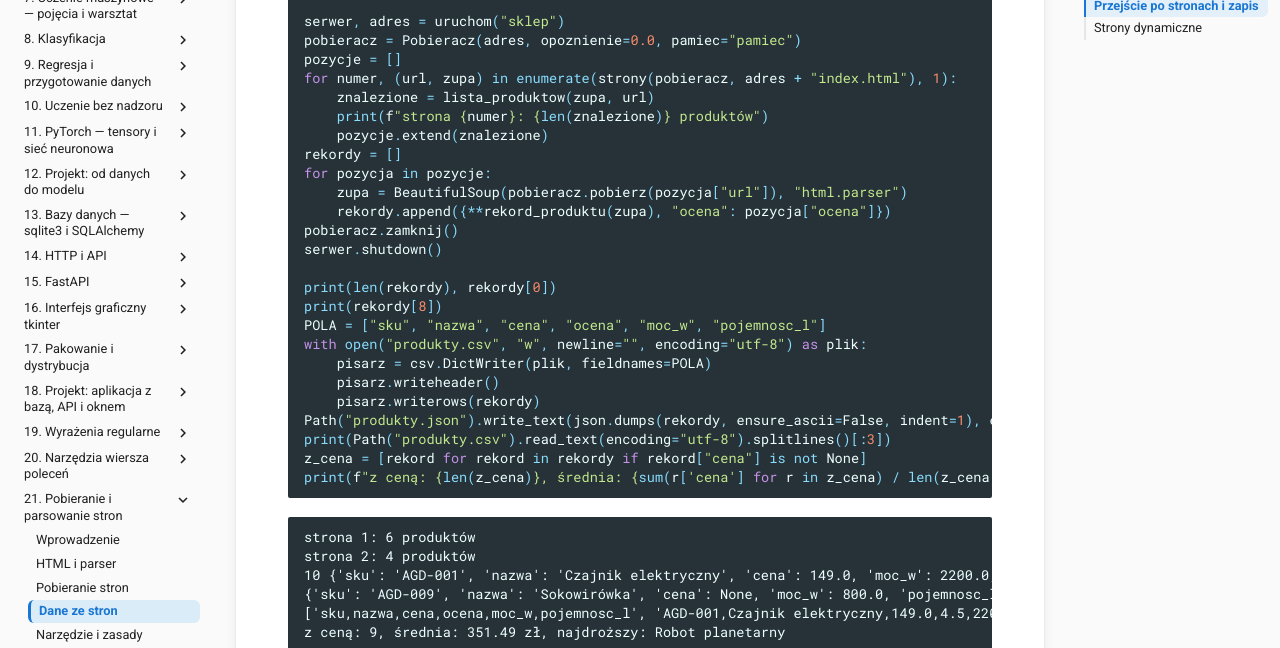
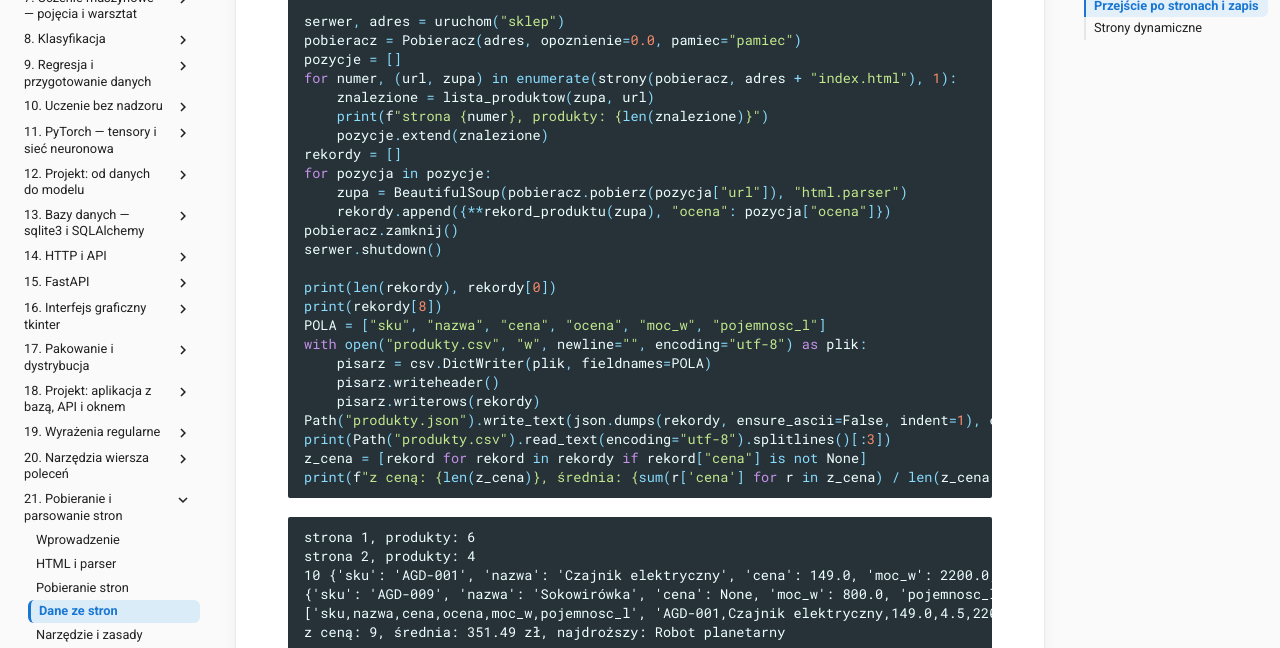
Before and after one commit to witoldprzygoda/python-notatki, an MkDocs documentation site: the page built from docs/zastosowania/21-scraping/dane-ze-stron.md, in a window 1280 px wide and 900 px high, scrolled down 3024 px. Shown: the part 153-801 px from the top of the window. Built offline with MkDocs 1.6.1 and Material for MkDocs 9.7.7, drawn with Linux system fonts in a browser that asks for light colours.

Commit message:
Print counts after a label in chapters 21 and 22 of Python Zastosowania
"strona 2: 4 produktów" and the report paragraph checked by the test
("3 transakcji") used the wrong numeral form; both now put the number after
a label. zbierz.py checked with verify_page.py, test_raport.py with pytest
(3 passed), on CPython 3.14.8 with the pinned chapter requirements.

Co-Authored-By: Claude Opus 5.5 <noreply@anthropic.com>

````diff
--- a/docs/zastosowania/21-scraping/dane-ze-stron.md
+++ b/docs/zastosowania/21-scraping/dane-ze-stron.md
@@ -124,7 +124,7 @@ pobieracz = Pobieracz(adres, opoznienie=0.0, pamiec="pamiec")
 pozycje = []
 for numer, (url, zupa) in enumerate(strony(pobieracz, adres + "index.html"), 1):
     znalezione = lista_produktow(zupa, url)
-    print(f"strona {numer}: {len(znalezione)} produktów")
+    print(f"strona {numer}, produkty: {len(znalezione)}")
     pozycje.extend(znalezione)
 rekordy = []
 for pozycja in pozycje:
@@ -147,8 +147,8 @@ print(f"z ceną: {len(z_cena)}, średnia: {sum(r['cena'] for r in z_cena) / len(
 ```
 
 ```{ .text .no-copy }
-strona 1: 6 produktów
-strona 2: 4 produktów
+strona 1, produkty: 6
+strona 2, produkty: 4
 10 {'sku': 'AGD-001', 'nazwa': 'Czajnik elektryczny', 'cena': 149.0, 'moc_w': 2200.0, 'pojemnosc_l': 1.7, 'ocena': 4.5}
 {'sku': 'AGD-009', 'nazwa': 'Sokowirówka', 'cena': None, 'moc_w': 800.0, 'pojemnosc_l': None, 'ocena': 3.9}
 ['sku,nazwa,cena,ocena,moc_w,pojemnosc_l', 'AGD-001,Czajnik elektryczny,149.0,4.5,2200.0,1.7', 'AGD-002,Toster dwukomorowy,199.0,4.2,850.0,']
````
Also changed, not shown: docs/zastosowania/22-office-obrazy/raport.md (+3 -3 lines).
